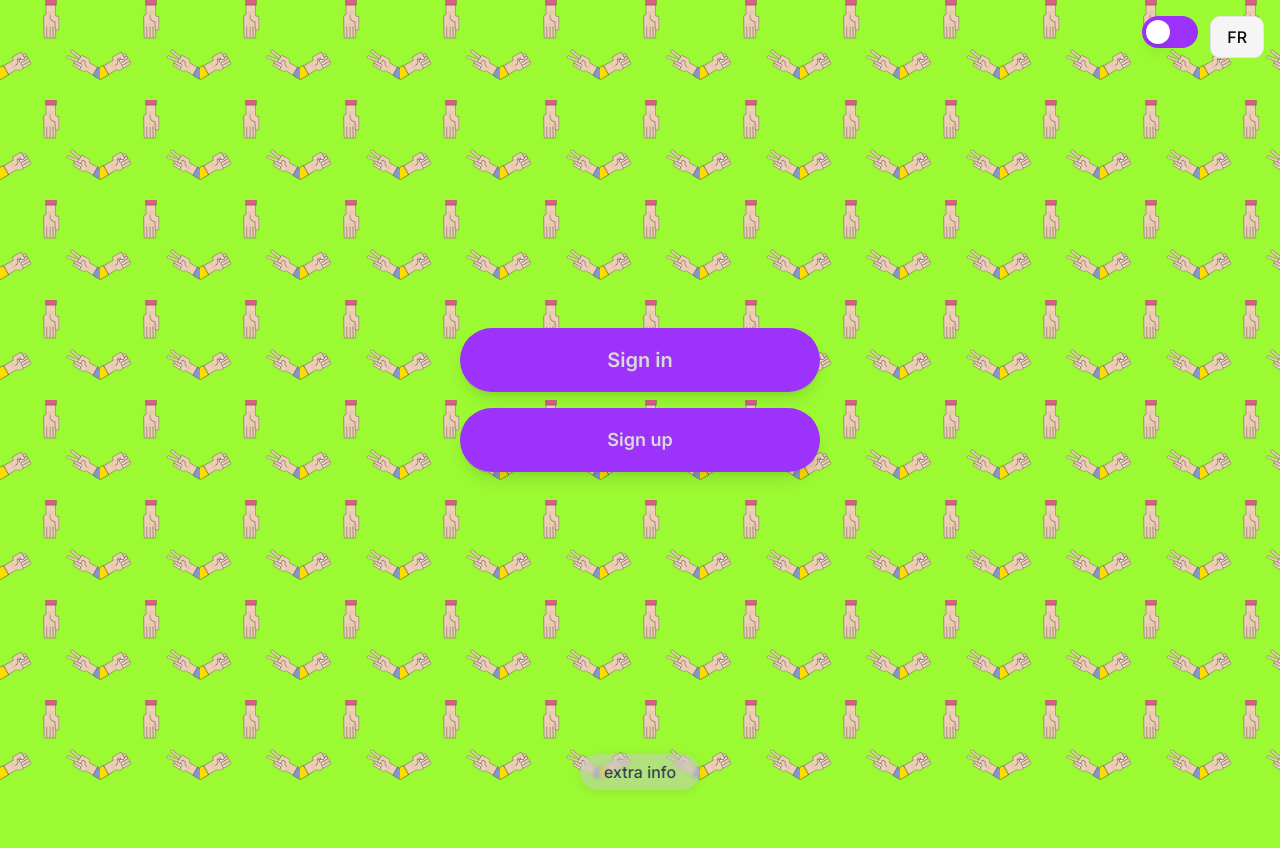
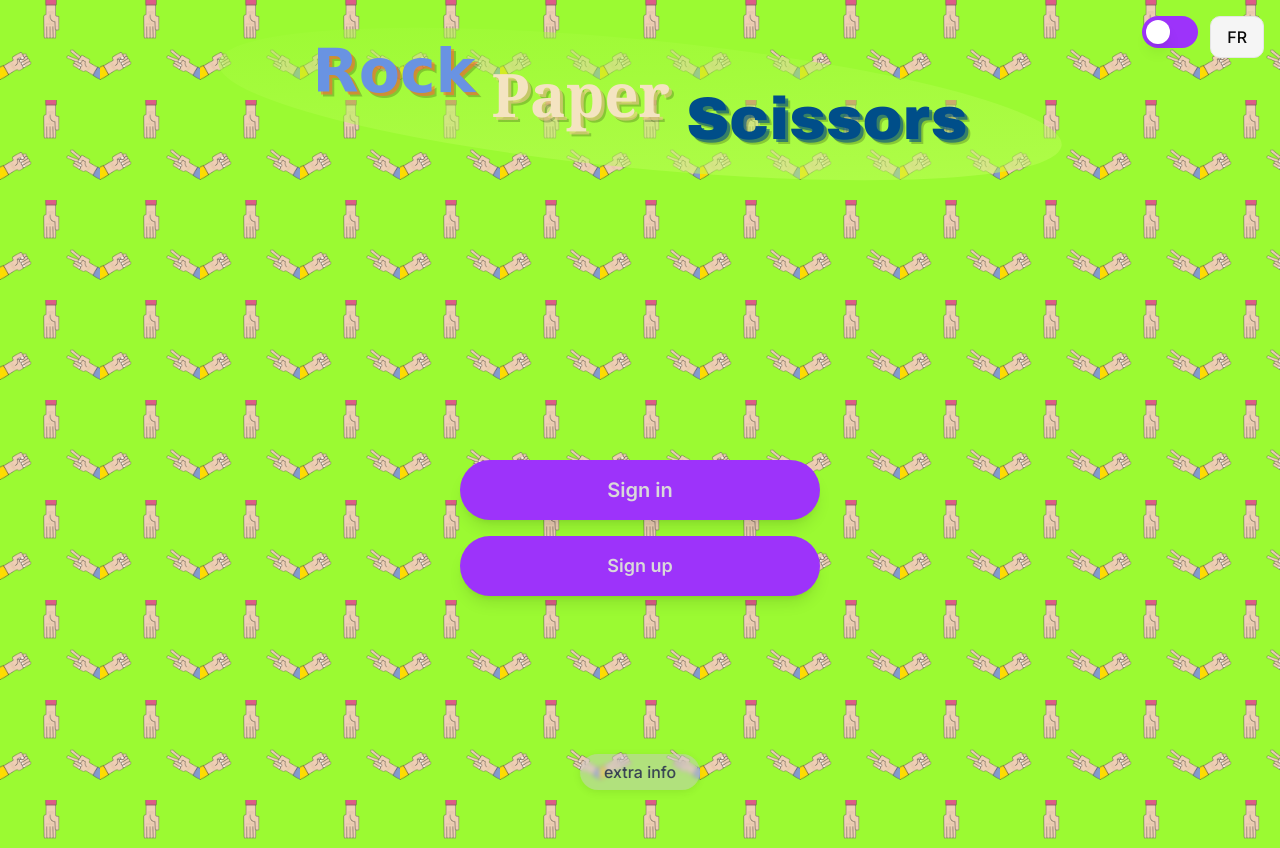
Before and after one commit to Neysu/ft_transcendence, a Next.js app in the folder frontend/: page /landing in a window 1280 px wide. Before the commit the page ends 800 px from the top, so only its background shows below. Built offline with nearby package versions, Linux system fonts and the light colour scheme.

Commit message:
Frontend : Creation of logo

```diff
--- a/frontend/app/about/page.tsx
+++ b/frontend/app/about/page.tsx
@@ -10,7 +10,7 @@ export default function AboutPage() {
   const { t } = useLanguage();
   const router = useRouter();
   return (
-    <main className="min-h-screen flex flex-col items-center justify-center gap-4">
+    <main className="min-h-[calc(100vh-160px)] flex flex-col items-center justify-center gap-4">
       <CardPanel>
         <div className="flex flex-col items-center gap-4">
           <ButtonBasic1>{t("hello")}</ButtonBasic1>
--- a/frontend/app/landing/page.tsx
+++ b/frontend/app/landing/page.tsx
@@ -6,7 +6,7 @@ import { useLanguage } from "@/components/LanguageProvider";
 export default function LandingPage() {
 	const { t } = useLanguage();
 	return (
-		<div className="flex flex-col items-center justify-center min-h-screen gap-4">
+		<div className="flex flex-col items-center justify-center min-h-[calc(100vh-160px)] gap-4">
 			<ButtonBasic1 className="w-90 h-15 text-xl">{t("signIn")}</ButtonBasic1>
 			<ButtonBasic1 className="w-90 h-15 text-lg">{t("signUp")}</ButtonBasic1>
 		</div>
--- a/frontend/app/layout.tsx
+++ b/frontend/app/layout.tsx
@@ -9,6 +9,7 @@ import { ThemeSync } from "@/components/ThemeSync";
 import ThemeToggle from "@/components/ThemeToggle";
 import LanguageToggle from "@/components/LanguageToggle";
 import ExtraInfo from "@/components/atoms/ExtraInfo";
+import { Logo } from "@/components/Logo";
 
 const inter = Inter({subsets:['latin'],variable:'--font-sans'});
 
@@ -64,6 +65,7 @@ export default function RootLayout({
         {/* <div className="fixed inset-0 z-0 bg-gradient-to-br from-gray-900 to-gray-700 opacity-60 pointer-events-none" /> */}
         <ThemeSync>
           <LanguageProvider>
+            <Logo />
             {/* Fixed position toggles at top right */}
             <div style={{ position: "fixed", top: 16, right: 16, zIndex: 50, display: "flex", gap: 12 }}>
               <ThemeToggle />
--- a/frontend/app/param/page.tsx
+++ b/frontend/app/param/page.tsx
@@ -11,7 +11,7 @@ export default function ParamPage() {
   const { t } = useLanguage();
   const router = useRouter();
   return (
-    <main className="relative min-h-screen flex flex-col items-center justify-center gap-4">
+    <main className="relative min-h-[calc(100vh-160px)] flex flex-col items-center justify-center gap-4">
       <div className="absolute top-4 left-4">
         <ButtonCircleBack onClick={() => router.back()} />
       </div>
--- /dev/null
+++ b/frontend/components/Logo.tsx
@@ -0,0 +1,129 @@
+"use client";
+
+import React from "react";
+
+export const Logo = () => {
+  const [theme, setTheme] = React.useState<string>("green");
+  React.useEffect(() => {
+    if (typeof document !== "undefined") {
+      setTheme(document.documentElement.getAttribute("data-theme") || "green");
+    }
+    const observer = new MutationObserver(() => {
+      setTheme(document.documentElement.getAttribute("data-theme") || "green");
+    });
+    observer.observe(document.documentElement, { attributes: true, attributeFilter: ["data-theme"] });
+    return () => observer.disconnect();
+  }, []);
+
+  // Theme-based colors
+  const colors = theme === "purple" ? {
+    background: {
+      color1: "rgba(216, 180, 254, 0.85)",
+      color2: "rgba(196, 140, 254, 0.85)",
+    },
+    rock: {
+      color: "#FFE135",
+      shadow: "rgba(200, 150, 0, 0.6)",
+    },
+    paper: {
+      color: "#FFB1B1",
+      shadow: "rgba(180, 130, 100, 0.6)",
+    },
+    scissors: {
+      color: "#00D9D9",
+      shadow: "rgba(0, 180, 180, 0.6)",
+    },
+  } : {
+    background: {
+      color1: "rgba(155, 250, 50, 0.5)",
+      color2: "rgba(200, 255, 100, 0.5)",
+    },
+    rock: {
+      color: "#6993e2",
+      shadow: "rgba(255, 107, 53, 0.6)",
+    },
+    paper: {
+      color: "#F4E4C1",
+      shadow: "rgba(240, 200, 140, 0.6)",
+    },
+    scissors: {
+      color: "#004E89",
+      shadow: "rgba(0, 78, 137, 0.6)",
+    },
+  };
+
+  return (
+    <div className="w-full flex justify-center py-6">
+      <div className="relative w-full max-w-4xl h-40 flex items-center justify-center">
+        {/* Tilted ellipse background using SVG for perfect oval */}
+        <svg
+          className="absolute inset-0 w-full h-full"
+          viewBox="0 0 800 200"
+          preserveAspectRatio="none"
+          style={{ zIndex: 0 }}
+        >
+          <ellipse
+            cx="400"
+            cy="100"
+            rx="380"
+            ry="80"
+            fill={`url(#${theme}Gradient)`}
+            transform="rotate(8 400 100)"
+          />
+          <defs>
+            <linearGradient id="purpleGradient" x1="0%" y1="0%" x2="100%" y2="100%">
+              <stop offset="0%" stopColor={colors.background.color1} />
+              <stop offset="100%" stopColor={colors.background.color2} />
+            </linearGradient>
+            <linearGradient id="greenGradient" x1="0%" y1="0%" x2="100%" y2="100%">
+              <stop offset="0%" stopColor={colors.background.color1} />
+              <stop offset="100%" stopColor={colors.background.color2} />
+            </linearGradient>
+          </defs>
+        </svg>
+
+        {/* Text container */}
+        <div className="relative z-10 flex items-center justify-center gap-4">
+          {/* Rock */}
+          <span
+            className="text-6xl font-black"
+            style={{
+              color: colors.rock.color,
+              textShadow: `3px 3px 0px ${colors.rock.shadow}, 5px 5px 0px rgba(0, 0, 0, 0.2)`,
+              fontFamily: '"Comic Sans MS", cursive, sans-serif',
+              transform: "translateY(-33px)",
+            }}
+          >
+            Rock
+          </span>
+
+          {/* Paper */}
+          <span
+            className="text-6xl font-bold"
+            style={{
+              color: colors.paper.color,
+              textShadow: `3px 3px 0px ${colors.paper.shadow}, 5px 5px 0px rgba(0, 0, 0, 0.2)`,
+              fontFamily: '"Georgia", serif',
+			  transform: "translateY(-10px)",
+            }}
+          >
+            Paper
+          </span>
+
+          {/* Scissors */}
+          <span
+            className="text-6xl font-black"
+            style={{
+              color: colors.scissors.color,
+              textShadow: `3px 3px 0px ${colors.scissors.shadow}, 5px 5px 0px rgba(0, 0, 0, 0.2)`,
+              fontFamily: '"Arial Black", sans-serif',
+              transform: "translateY(15px)",
+            }}
+          >
+            Scissors
+          </span>
+        </div>
+      </div>
+    </div>
+  );
+};
--- a/frontend/components/ThemeToggle.tsx
+++ b/frontend/components/ThemeToggle.tsx
@@ -46,7 +46,7 @@ export default function ThemeToggle() {
       style={{
         backgroundColor:
           theme === "purple"
-            ? "#9BFA32" // green background when purple theme
+            ? "#99fa32" // green background when purple theme
             : "#9D33FA", // purple background when green theme
       }}
       aria-label="Toggle theme"
--- a/frontend/components/atoms/Button.tsx
+++ b/frontend/components/atoms/Button.tsx
@@ -36,7 +36,7 @@ export const ButtonBasic1: React.FC<ButtonProps> = ({ variant = "primary", child
 
   return (
     <button
-      className={`w-56 h-16 flex items-center justify-center rounded-full font-semibold shadow-lg transition-colors duration-200 focus:outline-none focus:ring-2 focus:ring-offset-2 focus:ring-black ${base} ${className}`}
+      className={`w-40 h-12 flex items-center justify-center rounded-full font-semibold shadow-lg transition-colors duration-200 focus:outline-none focus:ring-2 focus:ring-offset-2 focus:ring-black ${base} ${className}`}
       {...props}
     >
       <span className="truncate w-full px-2 text-center block">{children}</span>
```
